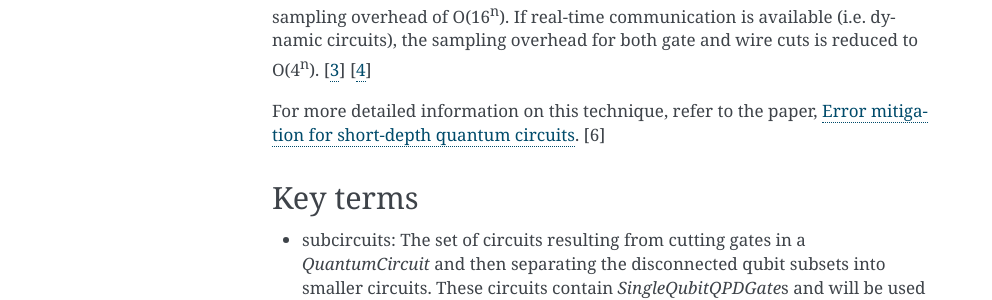
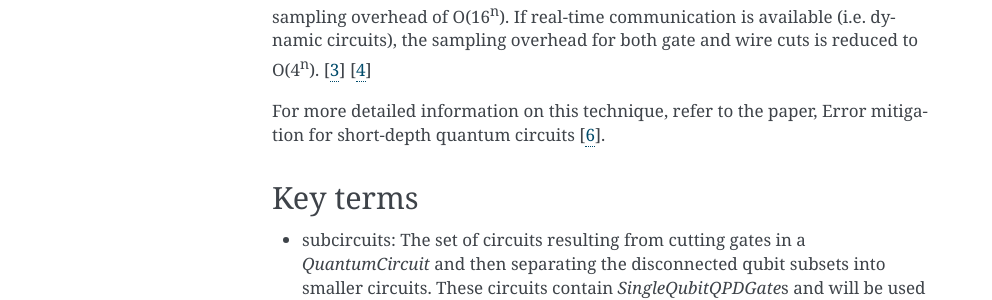
Before and after one commit to Qiskit/qiskit-addon-cutting, a Sphinx documentation site: the page built from docs/circuit_cutting/explanation/index.rst, in a window 1280 px wide. Shown: the part 755-1055 px from the top of the page, without its empty margins (148-1140 px from the left). Built offline with Sphinx 7.4.7, drawn with Linux system fonts in a browser that asks for light colours.

```diff
--- a/docs/circuit_cutting/explanation/index.rst
+++ b/docs/circuit_cutting/explanation/index.rst
@@ -10,7 +10,7 @@ Quasiprobability Decomposition (QPD)
 ------------------------------------
 Quasiprobability decomposition is a technique which can be used to simulate noise-free quantum gates using only noisy, local operations. This is often referred to as circuit cutting. One could cut a non-local gate and simulate it using only local operations. This is referred to as a "gate cut" or "space-like cut". One could also imagine cutting a single-qubit identity gate and simulating it using local operations on either side of the cut. The other side of the cut would be simulated by introducing a new qubit into the circuit and moving remaining operations after the cut identity gate to the new qubit. This is referred to as a "wire cut" or "space-like cut". The cost of conducting these techniques is an exponential sampling overhead. If no real-time classical communication is available between qubits of the cut gate, gate cuts incur a sampling overhead of O(9\ :sup:`n`), and wire cuts incur a sampling overhead of O(16\ :sup:`n`). If real-time communication is available (i.e. dynamic circuits), the sampling overhead for both gate and wire cuts is reduced to O(4\ :sup:`n`). [`3 <https://github.com/Qiskit-Extensions/circuit-knitting-toolbox/tree/cutting-workflow#references>`_] [`4 <https://github.com/Qiskit-Extensions/circuit-knitting-toolbox/tree/cutting-workflow#references>`_]
 
-For more detailed information on this technique, refer to the paper, `Error mitigation for short-depth quantum circuits <https://journals.aps.org/prl/abstract/10.1103/PhysRevLett.119.180509>`_. [6]
+For more detailed information on this technique, refer to the paper, Error mitigation for short-depth quantum circuits [`6 <https://journals.aps.org/prl/abstract/10.1103/PhysRevLett.119.180509>`_].
 
 Key terms
 -----------------
```
